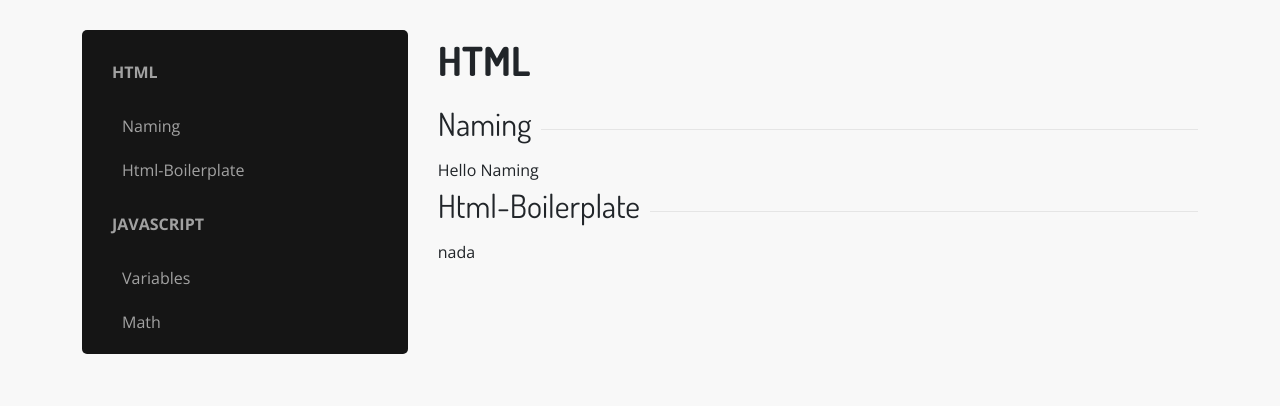
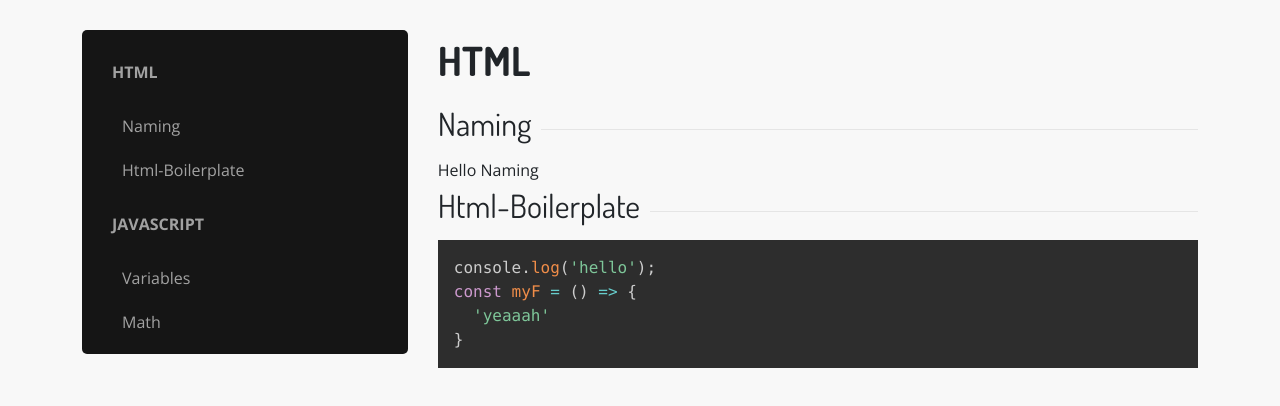
Before and after one commit to renodor/react-cheatsheet, a React app: page /html in a window 1280 px wide. Shown: the top 406 px of the page. Built offline with nearby package versions, Linux system fonts and the light colour scheme.

Commit message:
Add prism and prism component

```diff
--- /dev/null
+++ b/assets/stylesheets/prism.css
@@ -0,0 +1,124 @@
+/* PrismJS 1.21.0
+https://prismjs.com/download.html#themes=prism-tomorrow&languages=markup+css+clike+javascript+bash+ruby */
+/**
+ * prism.js tomorrow night eighties for JavaScript, CoffeeScript, CSS and HTML
+ * Based on https://github.com/chriskempson/tomorrow-theme
+ * @author Rose Pritchard
+ */
+
+code[class*="language-"],
+pre[class*="language-"] {
+	color: #ccc;
+	background: none;
+	font-family: Consolas, Monaco, 'Andale Mono', 'Ubuntu Mono', monospace;
+	font-size: 1em;
+	text-align: left;
+	white-space: pre;
+	word-spacing: normal;
+	word-break: normal;
+	word-wrap: normal;
+	line-height: 1.5;
+
+	-moz-tab-size: 4;
+	-o-tab-size: 4;
+	tab-size: 4;
+
+	-webkit-hyphens: none;
+	-moz-hyphens: none;
+	-ms-hyphens: none;
+	hyphens: none;
+
+}
+
+/* Code blocks */
+pre[class*="language-"] {
+	padding: 1em;
+	margin: .5em 0;
+	overflow: auto;
+}
+
+:not(pre) > code[class*="language-"],
+pre[class*="language-"] {
+	background: #2d2d2d;
+}
+
+/* Inline code */
+:not(pre) > code[class*="language-"] {
+	padding: .1em;
+	border-radius: .3em;
+	white-space: normal;
+}
+
+.token.comment,
+.token.block-comment,
+.token.prolog,
+.token.doctype,
+.token.cdata {
+	color: #999;
+}
+
+.token.punctuation {
+	color: #ccc;
+}
+
+.token.tag,
+.token.attr-name,
+.token.namespace,
+.token.deleted {
+	color: #e2777a;
+}
+
+.token.function-name {
+	color: #6196cc;
+}
+
+.token.boolean,
+.token.number,
+.token.function {
+	color: #f08d49;
+}
+
+.token.property,
+.token.class-name,
+.token.constant,
+.token.symbol {
+	color: #f8c555;
+}
+
+.token.selector,
+.token.important,
+.token.atrule,
+.token.keyword,
+.token.builtin {
+	color: #cc99cd;
+}
+
+.token.string,
+.token.char,
+.token.attr-value,
+.token.regex,
+.token.variable {
+	color: #7ec699;
+}
+
+.token.operator,
+.token.entity,
+.token.url {
+	color: #67cdcc;
+}
+
+.token.important,
+.token.bold {
+	font-weight: bold;
+}
+.token.italic {
+	font-style: italic;
+}
+
+.token.entity {
+	cursor: help;
+}
+
+.token.inserted {
+	color: green;
+}
--- a/package.json
+++ b/package.json
@@ -19,6 +19,7 @@
     "babel-plugin-transform-react-pure-class-to-function": "1.0.1",
     "core-js": "3.6.5",
     "lodash": "4.17.20",
+    "prismjs": "^1.21.0",
     "react": "16.13.1",
     "react-dom": "16.13.1",
     "react-redux": "^7.2.1",
--- /dev/null
+++ b/src/components/prism_code.jsx
@@ -0,0 +1,21 @@
+import React, { Component } from 'react';
+import Prism from 'prismjs';
+
+export class PrismCode extends Component {
+  componentDidMount() {
+    Prism.highlightAll();
+  }
+
+  render() {
+    const { code, language } = this.props;
+    return (
+      <pre>
+        <code className={`language-${language}`}>
+          {code.trim()}
+        </code>
+      </pre>
+    );
+  }
+}
+
+export default PrismCode;
--- a/src/components/sections_content/html.jsx
+++ b/src/components/sections_content/html.jsx
@@ -1,4 +1,11 @@
 import React from 'react';
+import PrismCode from '../prism_code.jsx';
+
+const code = `
+console.log('hello');
+const myF = () => {
+  'yeaaah'
+}`;
 
 const Html = (props) => {
   switch (props.subSectionName) {
@@ -8,8 +15,12 @@
           Hello Naming
         </div>);
     }
-    case 'html boilerplate': {
-      return <div>Hello Boilerplate</div>;
+    case 'html-boilerplate': {
+      return (
+        <div>
+          <PrismCode code={code} language="js" />
+        </div>
+      );
     }
     default: {
       return 'nada';
--- a/src/index.jsx
+++ b/src/index.jsx
@@ -12,7 +12,7 @@
 import App from './components/app';
 
 // Style
-// import '../assets/stylesheets/prism.css';
+import '../assets/stylesheets/prism.css';
 import '../assets/stylesheets/old-style.css';
 import '../assets/stylesheets/application.scss';
 
```
Also changed, not shown: 1 other file (tests, documents, lock files or other folders).
